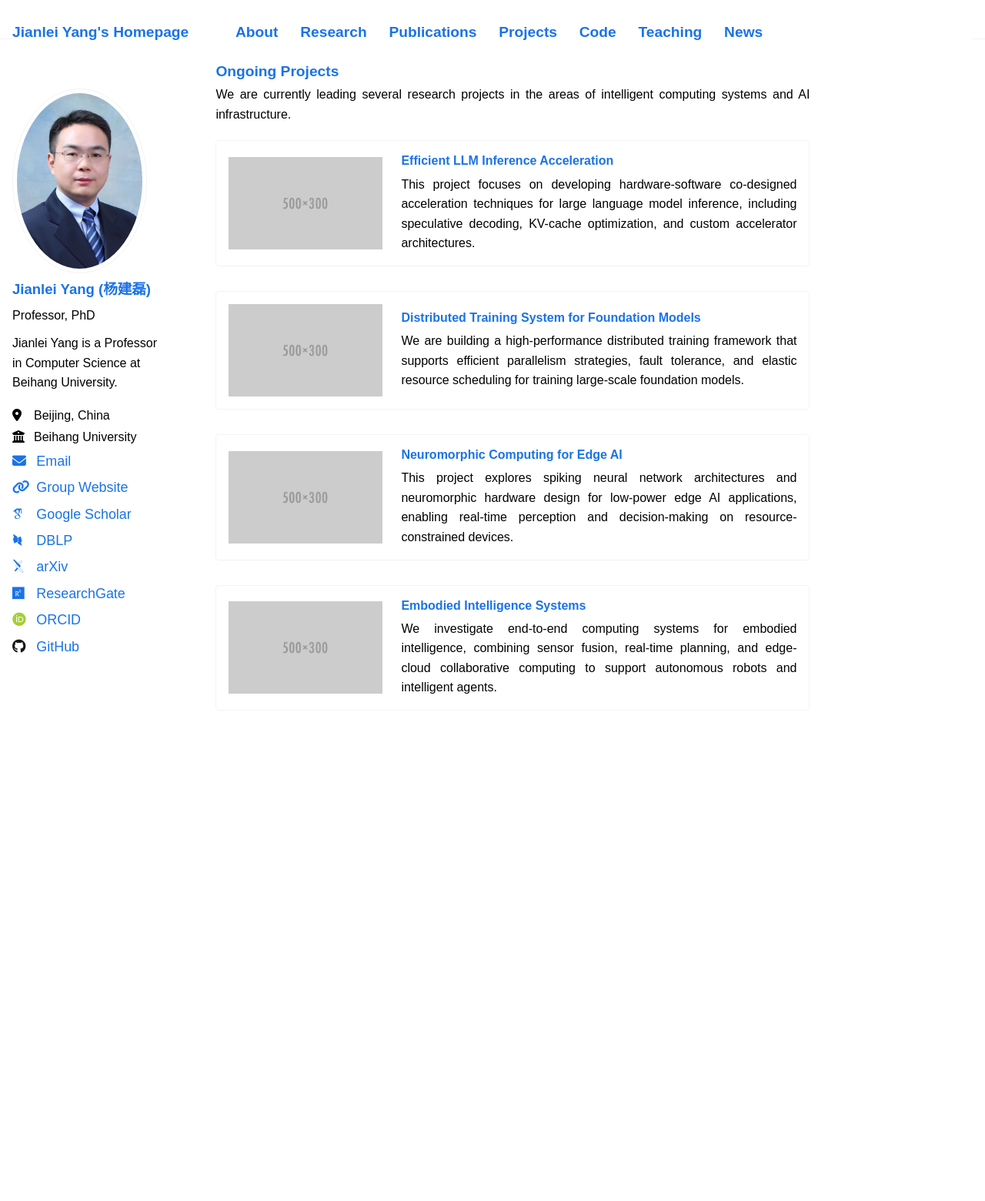
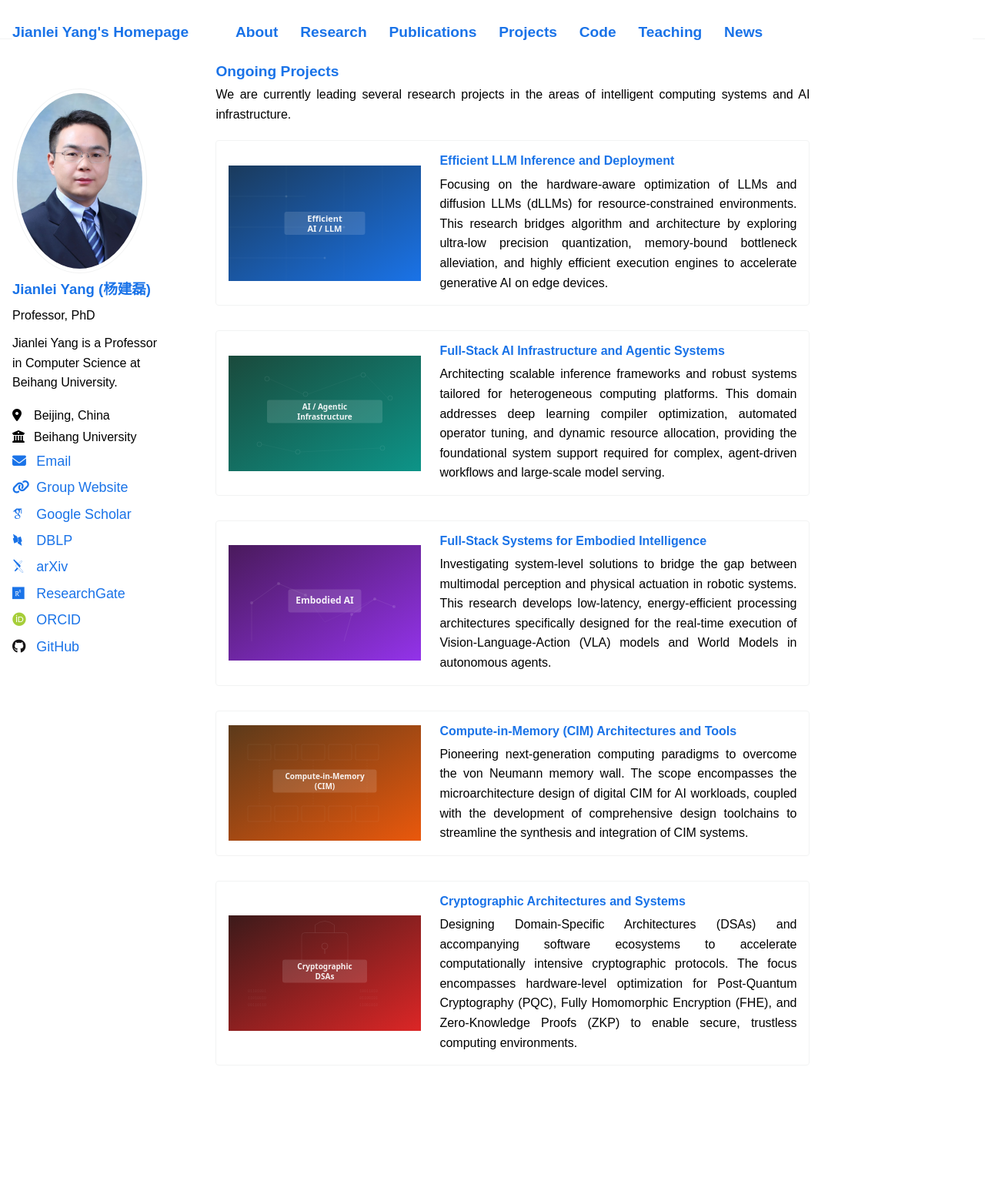
Before and after one commit to dogrush/dogrush.github.io, a Jekyll site: the page built from _pages/project.md, in a window 1280 px wide. Shown: the whole page at 77% size. Built offline with Jekyll 4.4.1, drawn with Linux system fonts in a browser that asks for light colours; some web fonts are replaced; before the commit the page ends 1099 px from its top, so only the background shows below that.

Commit message:
modified:   _pages/project.md modified:   _sass/_custom.scss 	new file:   images/project-ai-infra.svg 	new file:   images/project-cim.svg 	new file:   images/project-crypto-dsa.svg 	new file:   images/project-efficient-llm.svg 	new file:   images/project-embodied-ai.svg

```diff
--- a/_pages/project.md
+++ b/_pages/project.md
@@ -7,33 +7,41 @@ author_profile: true
 We are currently leading several research projects in the areas of intelligent computing systems and AI infrastructure.
 
 <div class="project-card">
-  <img src="../images/500x300.png" alt="Project 1">
+  <img src="../images/project-efficient-llm.svg" alt="Efficient LLM Inference and Deployment">
   <div class="project-card__content">
-    <h3>Efficient LLM Inference Acceleration</h3>
-    <p>This project focuses on developing hardware-software co-designed acceleration techniques for large language model inference, including speculative decoding, KV-cache optimization, and custom accelerator architectures.</p>
+    <h3>Efficient LLM Inference and Deployment</h3>
+    <p>Focusing on the hardware-aware optimization of LLMs and diffusion LLMs (dLLMs) for resource-constrained environments. This research bridges algorithm and architecture by exploring ultra-low precision quantization, memory-bound bottleneck alleviation, and highly efficient execution engines to accelerate generative AI on edge devices.</p>
   </div>
 </div>
 
 <div class="project-card">
-  <img src="../images/500x300.png" alt="Project 2">
+  <img src="../images/project-ai-infra.svg" alt="Full-Stack AI Infrastructure and Agentic Systems">
   <div class="project-card__content">
-    <h3>Distributed Training System for Foundation Models</h3>
-    <p>We are building a high-performance distributed training framework that supports efficient parallelism strategies, fault tolerance, and elastic resource scheduling for training large-scale foundation models.</p>
+    <h3>Full-Stack AI Infrastructure and Agentic Systems</h3>
+    <p>Architecting scalable inference frameworks and robust systems tailored for heterogeneous computing platforms. This domain addresses deep learning compiler optimization, automated operator tuning, and dynamic resource allocation, providing the foundational system support required for complex, agent-driven workflows and large-scale model serving.</p>
   </div>
 </div>
 
 <div class="project-card">
-  <img src="../images/500x300.png" alt="Project 3">
+  <img src="../images/project-embodied-ai.svg" alt="Full-Stack Systems for Embodied Intelligence">
   <div class="project-card__content">
-    <h3>Neuromorphic Computing for Edge AI</h3>
-    <p>This project explores spiking neural network architectures and neuromorphic hardware design for low-power edge AI applications, enabling real-time perception and decision-making on resource-constrained devices.</p>
+    <h3>Full-Stack Systems for Embodied Intelligence</h3>
+    <p>Investigating system-level solutions to bridge the gap between multimodal perception and physical actuation in robotic systems. This research develops low-latency, energy-efficient processing architectures specifically designed for the real-time execution of Vision-Language-Action (VLA) models and World Models in autonomous agents.</p>
   </div>
 </div>
 
 <div class="project-card">
-  <img src="../images/500x300.png" alt="Project 4">
+  <img src="../images/project-cim.svg" alt="Compute-in-Memory (CIM) Architectures and Tools">
   <div class="project-card__content">
-    <h3>Embodied Intelligence Systems</h3>
-    <p>We investigate end-to-end computing systems for embodied intelligence, combining sensor fusion, real-time planning, and edge-cloud collaborative computing to support autonomous robots and intelligent agents.</p>
+    <h3>Compute-in-Memory (CIM) Architectures and Tools</h3>
+    <p>Pioneering next-generation computing paradigms to overcome the von Neumann memory wall. The scope encompasses the microarchitecture design of digital CIM for AI workloads, coupled with the development of comprehensive design toolchains to streamline the synthesis and integration of CIM systems.</p>
   </div>
 </div>
+
+<div class="project-card">
+  <img src="../images/project-crypto-dsa.svg" alt="Cryptographic Architectures and Systems">
+  <div class="project-card__content">
+    <h3>Cryptographic Architectures and Systems</h3>
+    <p>Designing Domain-Specific Architectures (DSAs) and accompanying software ecosystems to accelerate computationally intensive cryptographic protocols. The focus encompasses hardware-level optimization for Post-Quantum Cryptography (PQC), Fully Homomorphic Encryption (FHE), and Zero-Knowledge Proofs (ZKP) to enable secure, trustless computing environments.</p>
+  </div>
+</div>
--- a/_sass/_custom.scss
+++ b/_sass/_custom.scss
@@ -144,7 +144,8 @@ a:focus,
 }
 
 .project-card img {
-  width: 200px;
+  display: block;
+  width: 250px;
   height: auto;
   margin-right: 1.5em;
   flex-shrink: 0;
@@ -314,8 +315,6 @@ a:focus,
   .project-card img {
     width: 100% !important;
     max-width: 300px;
-    max-height: 200px;
-    object-fit: contain;
     margin-right: 0 !important;
     margin-bottom: 1em;
   }
```
Also changed, not shown: images/project-ai-infra.svg (added), images/project-cim.svg (added), images/project-crypto-dsa.svg (added), images/project-efficient-llm.svg (added), images/project-embodied-ai.svg (added).
